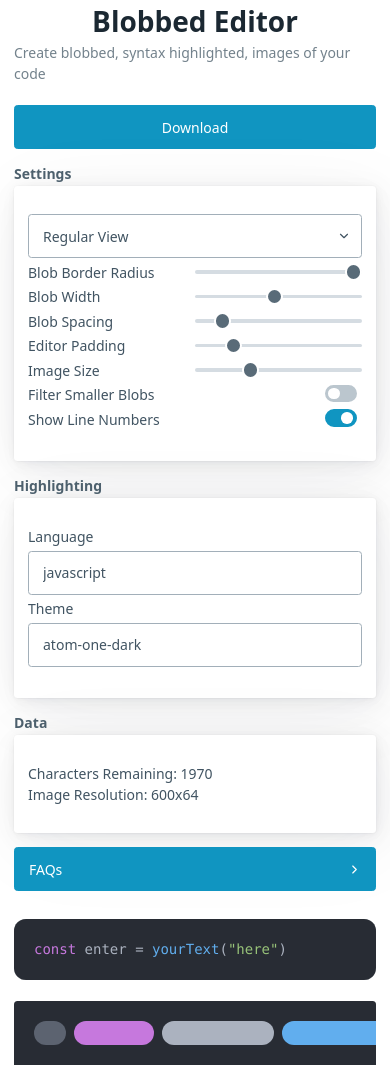
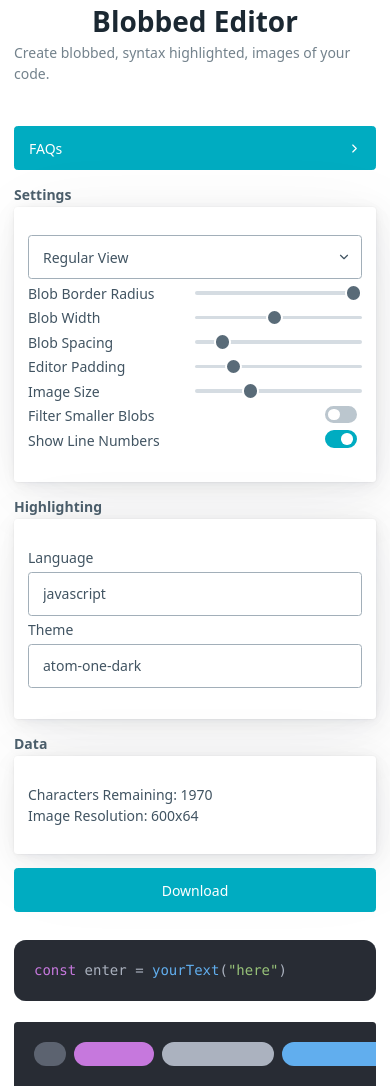
Before and after one commit to BrettOrmsby/blobbed-editor, a Vue app: page / in a window 390 px wide. Before the commit the page ends 1068 px from the top, so only its background shows below. Built offline with nearby package versions, Linux system fonts and the light colour scheme.

Commit message:
Better mobile order.

```diff
--- a/src/App.vue
+++ b/src/App.vue
@@ -1,12 +1,14 @@
 <template>
   <main class="main">
     <div class="sidebar container">
-      <hgroup>
+      <hgroup class="title">
         <h1>Blobbed Editor</h1>
-        <p>Create blobbed, syntax highlighted, images of your code</p>
+        <p>Create blobbed, syntax highlighted, images of your code.</p>
       </hgroup>
-      <button v-if="downloading" aria-busy="true">Please Wait...</button>
-      <button v-else @click="downloadImage()">Download</button>
+      <div class="download-button">
+        <button v-if="downloading" aria-busy="true">Please Wait...</button>
+        <button v-else @click="downloadImage()">Download</button>
+      </div>
       <h6 class="subheading">Settings</h6>
       <article>
         <select
@@ -114,7 +116,7 @@
         ><br />
         <span>Image Resolution: {{ resolution }}</span>
       </article>
-      <details>
+      <details class="faq-button">
         <summary role="button">FAQs</summary>
         <article>
           <b>How do indents work?</b>
@@ -123,9 +125,9 @@
             code. Indents will be made even if they are within other blobs (like
             comments) and will break up the blob.
           </p>
-          <b>Why is my image not rendered properly?</b>
+          <b>Why is my image not downloaded properly?</b>
           <p>
-            The blobbed images might be rendered improperly if the resolution
+            The blobbed images might be downloaded improperly if the resolution
             size is to big.
           </p>
           <b>What can I use the blobbed images for?</b>
@@ -400,6 +402,7 @@ export default {
 </script>
 <style>
 @import "@/assets/pico.css";
+@import "@/assets/main.css";
 html {
   height: 100vh;
 }
@@ -412,6 +415,17 @@ html {
 }
 .sidebar {
   margin-bottom: var(--spacing);
+  display: flex;
+  flex-direction: column;
+}
+.download-button {
+  order: 1;
+}
+.title {
+  order: -2;
+}
+.faq-button {
+  order: -1;
 }
 .output-container {
   margin-bottom: var(--spacing);
@@ -435,6 +449,9 @@ article {
     min-width: auto;
     max-width: auto;
     border-right: 1px solid var(--muted-border-color);
+  }
+  .sidebar > * {
+    order: 0;
   }
   .edit {
     width: calc(100vw - 300px);
```
